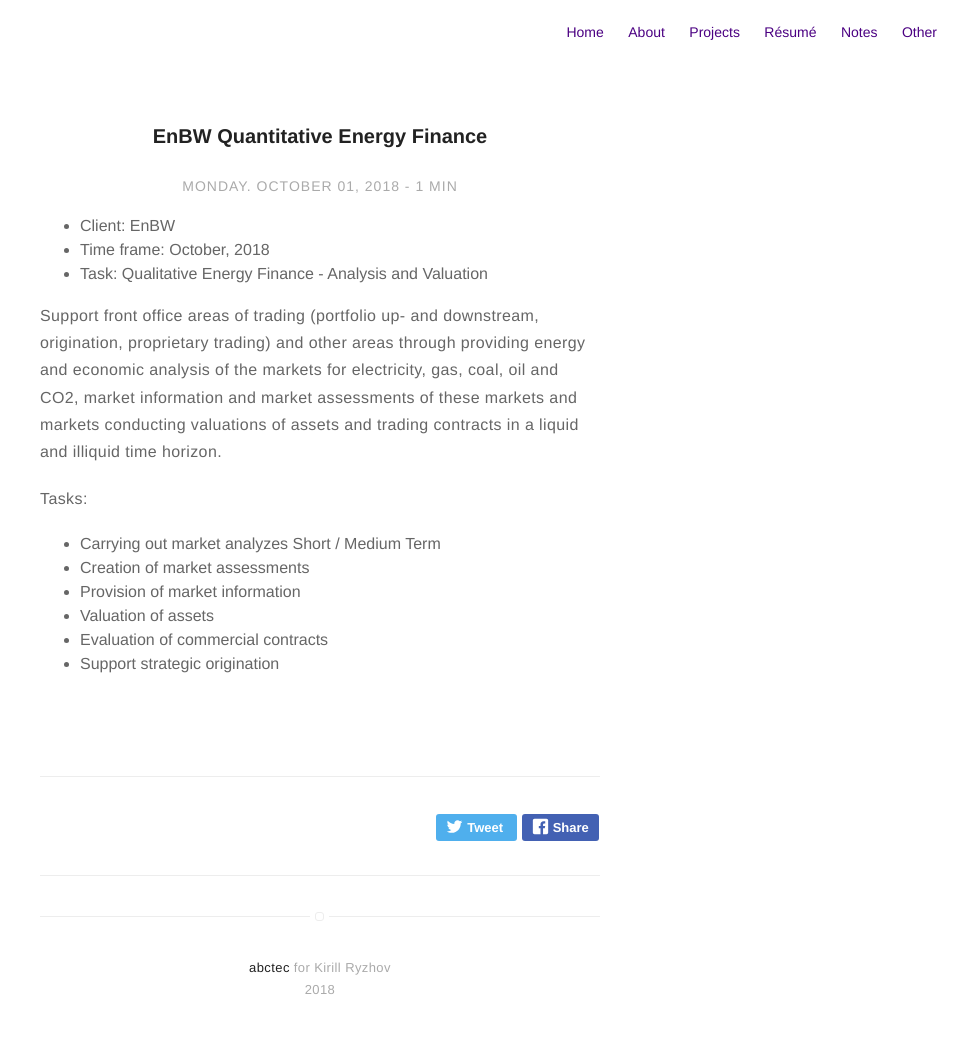
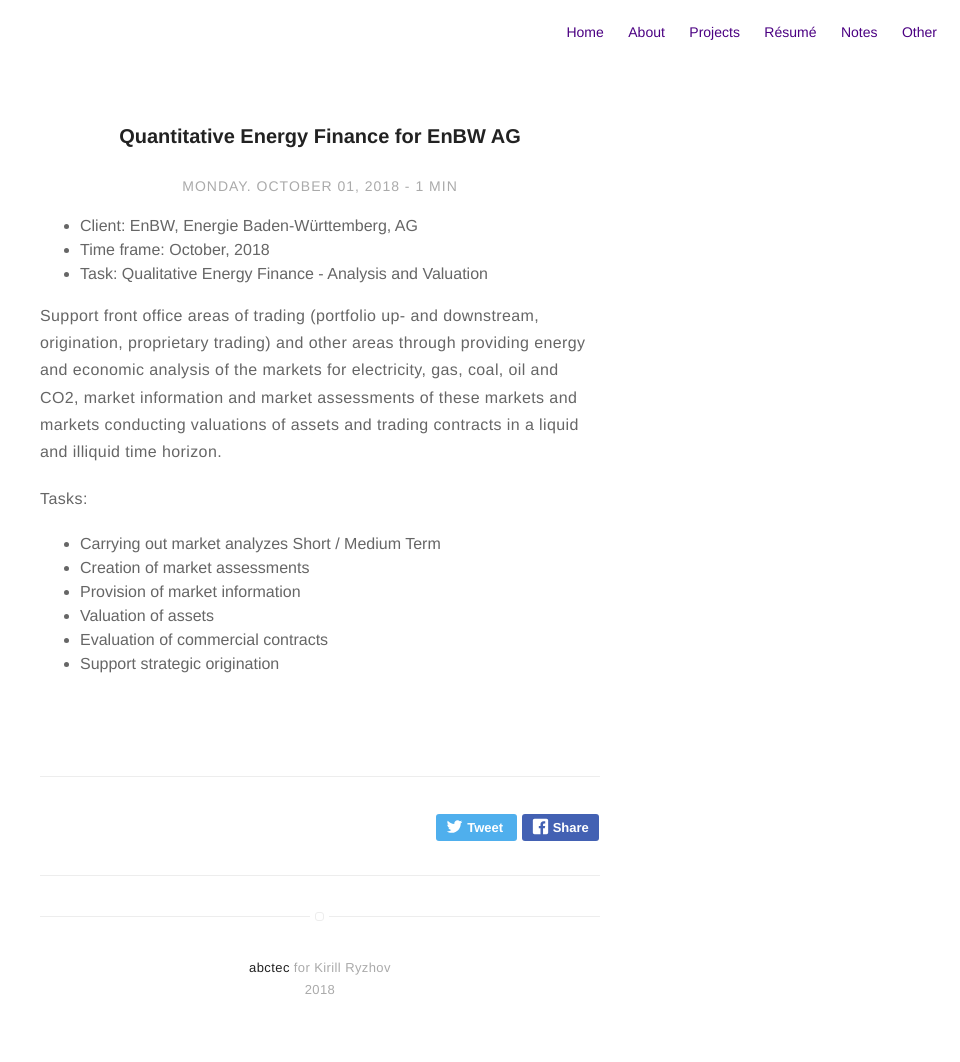
Before and after one commit to kryzhov/kryzhov.github.io, a Jekyll site: the page built from _posts/2018-10-01-enbw.md, in a window 1280 px wide. Shown: the whole page, without its empty margins (320-1280 px from the left). Built offline with Jekyll 4.4.1, drawn with Linux system fonts in a browser that asks for light colours.

Commit message:
Update 2018-10-01-enbw.md

```diff
--- a/_posts/2018-10-01-enbw.md
+++ b/_posts/2018-10-01-enbw.md
@@ -1,5 +1,5 @@
 ---
-title: "EnBW Quantitative Energy Finance"
+title: "Quantitative Energy Finance for EnBW AG"
 description: ""
 layout: post
 date: 2018-10-01 00:00
@@ -15,7 +15,7 @@
 # disqus:
 ---
 
-- Client: EnBW
+- Client: EnBW, Energie Baden-Württemberg, AG
 - Time frame: October, 2018
 - Task: Qualitative Energy Finance - Analysis and Valuation
 
```
